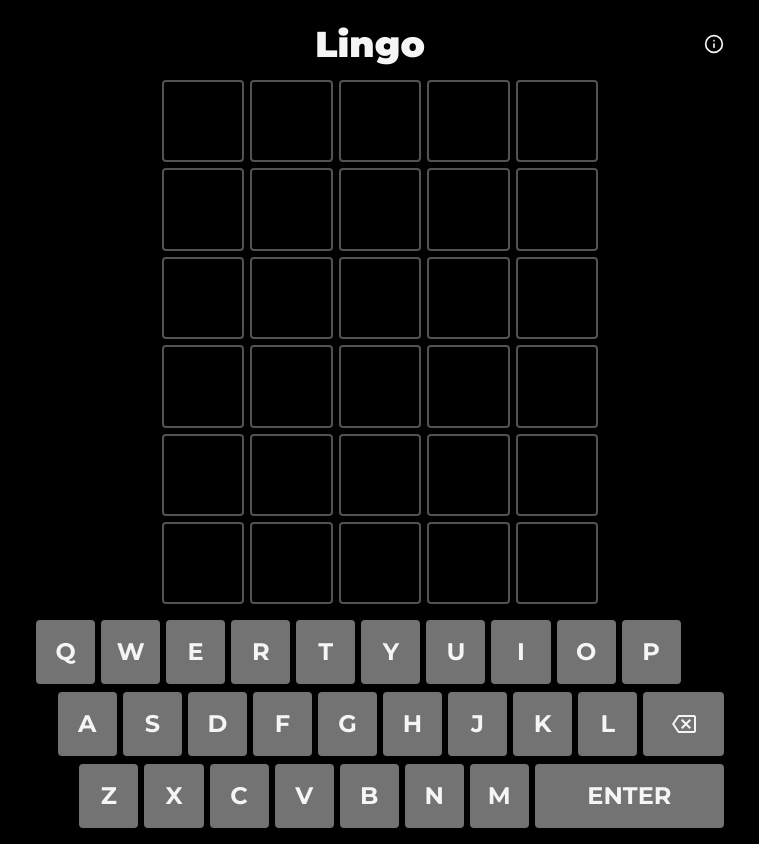
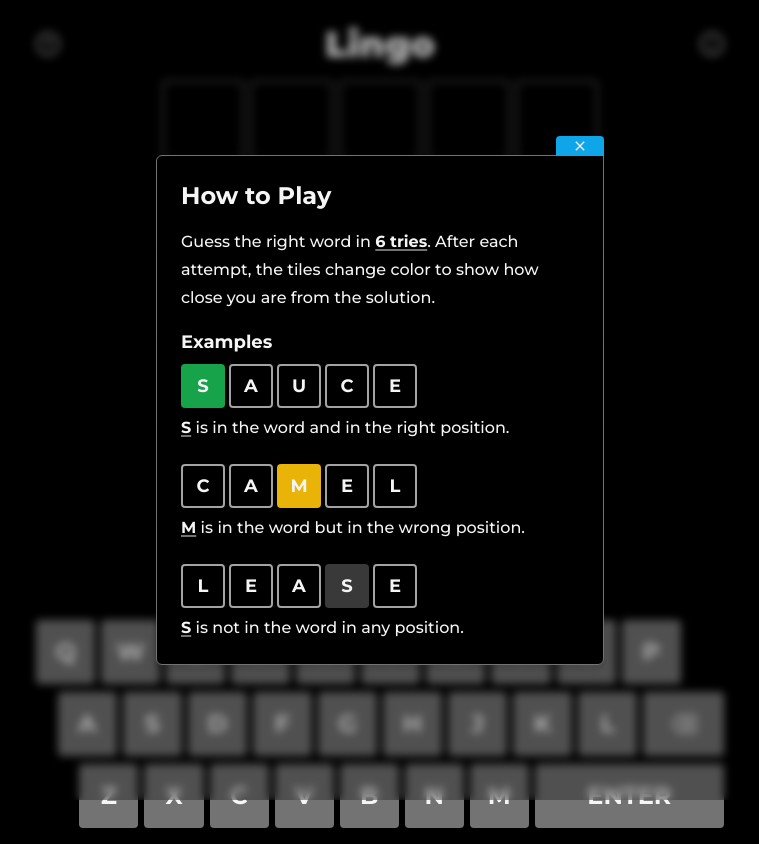
Before and after one commit to leottx/lingo, a React (Vite) app: page / in a window 1280 px wide. Shown: the whole page, without its empty margins (260-1019 px from the left). Built offline with nearby package versions, Linux system fonts and the light colour scheme; what tailwindcss-animation-delay would draw is missing.

Commit message:
feat: cria o modal de regras

```diff
--- a/src/components/ModalAbout.tsx
+++ b/src/components/ModalAbout.tsx
@@ -35,11 +35,11 @@
               <IoMdClose />
             </button>
             <Dialog.Panel className="mx-auto rounded-md rounded-tr-none w-full max-h-[490px] overflow-y-auto max-w-md bg-neutral-50 p-6 text-neutral-800 drop-shadow-lg">
-              <h1 className="mb-8">
+              <h2 className="mb-8">
                 <p className="text-sm font-medium">Hi, my name is</p>
                 <p className="text-2xl font-bold">Leonardo Teixeira 👋</p>
                 <p className="font-medium">Frontend Developer</p>
-              </h1>
+              </h2>
               <p className="leading-[1.7rem]">
                 This game is a Wordle clone. The original game was created by{' '}
                 <a
--- /dev/null
+++ b/src/components/ModalRules.tsx
@@ -0,0 +1,121 @@
+// Hooks
+import { Fragment } from 'react';
+
+// Components
+import { Dialog, Transition } from '@headlessui/react';
+import { IoMdClose } from 'react-icons/io';
+
+// Types
+import { IModal } from '../types';
+
+export const ModalRules = ({ isOpen, setIsOpen }: IModal) => {
+  return (
+    <Transition
+      show={isOpen}
+      enter="transition-opacity duration-100"
+      enterFrom="opacity-0"
+      enterTo="opacity-100"
+      leave="transition-opacity duration-250"
+      leaveFrom="opacity-100"
+      leaveTo="opacity-0"
+      as={Fragment}
+    >
+      <Dialog onClose={() => setIsOpen(false)} className="relative z-50">
+        {/* The backdrop, rendered as a fixed sibling to the panel container */}
+        <div className="fixed inset-0 bg-black/30 backdrop-blur-sm" />
+
+        <div className="fixed inset-0 flex items-center justify-center p-5">
+          <div className="relative">
+            <button
+              className="relative outline-none z-10 -bottom-[1px] block ml-auto bg-sky-500 rounded-[4px] rounded-br-none rounded-bl-none text-neutral-100 px-4 py-[2px]"
+              onClick={() => setIsOpen(false)}
+            >
+              <IoMdClose />
+            </button>
+            <Dialog.Panel className="mx-auto rounded-md rounded-tr-none w-full max-h-[490px] overflow-y-auto max-w-md bg-black p-6 text-neutral-100 font-medium border border-neutral-500 drop-shadow-lg md:max-h-none">
+              <h2 className="text-2xl font-bold">How to Play</h2>
+              <p className="my-4 leading-[1.75rem]">
+                Guess the right word in{' '}
+                <strong className="underline decoration-neutral-500 underline-offset-2 decoration-2">
+                  6 tries
+                </strong>
+                . After each attempt, the tiles change color to show how close
+                you are from the solution.
+              </p>
+              <h3 className="font-bold text-lg">Examples</h3>
+              <div className="flex gap-1 text-neutral-100 my-2">
+                <div className="flex items-center justify-center w-1/5 max-w-[44px] aspect-square border-2 border-transparent bg-green-600 rounded-[4px] uppercase font-bold text-lg">
+                  S
+                </div>
+                <div className="flex items-center justify-center w-1/5 max-w-[44px] aspect-square border-2 border-neutral-400 rounded-[4px] uppercase font-bold text-lg">
+                  A
+                </div>
+                <div className="flex items-center justify-center w-1/5 max-w-[44px] aspect-square border-2 border-neutral-400 rounded-[4px] uppercase font-bold text-lg">
+                  U
+                </div>
+                <div className="flex items-center justify-center w-1/5 max-w-[44px] aspect-square border-2 border-neutral-400 rounded-[4px] uppercase font-bold text-lg">
+                  C
+                </div>
+                <div className="flex items-center justify-center w-1/5 max-w-[44px] aspect-square border-2 border-neutral-400 rounded-[4px] uppercase font-bold text-lg">
+                  E
+                </div>
+              </div>
+              <p>
+                <strong className="underline decoration-neutral-500 underline-offset-2 decoration-2">
+                  S
+                </strong>{' '}
+                is in the word and in the right position.
+              </p>
+              <div className="flex gap-1 text-neutral-100 mb-2 mt-6">
+                <div className="flex items-center justify-center w-1/5 max-w-[44px] aspect-square border-2 border-neutral-400 rounded-[4px] uppercase font-bold text-lg">
+                  C
+                </div>
+                <div className="flex items-center justify-center w-1/5 max-w-[44px] aspect-square border-2 border-neutral-400 rounded-[4px] uppercase font-bold text-lg">
+                  A
+                </div>
+                <div className="flex items-center justify-center w-1/5 max-w-[44px] aspect-square border-2 border-transparent bg-yellow-500 rounded-[4px] uppercase font-bold text-lg">
+                  M
+                </div>
+                <div className="flex items-center justify-center w-1/5 max-w-[44px] aspect-square border-2 border-neutral-400 rounded-[4px] uppercase font-bold text-lg">
+                  E
+                </div>
+                <div className="flex items-center justify-center w-1/5 max-w-[44px] aspect-square border-2 border-neutral-400 rounded-[4px] uppercase font-bold text-lg">
+                  L
+                </div>
+              </div>
+              <p className="mb-6">
+                <strong className="underline decoration-neutral-500 underline-offset-2 decoration-2">
+                  M
+                </strong>{' '}
+                is in the word but in the wrong position.
+              </p>
+              <div className="flex gap-1 text-neutral-100 my-2">
+                <div className="flex items-center justify-center w-1/5 max-w-[44px] aspect-square border-2 border-neutral-400 rounded-[4px] uppercase font-bold text-lg">
+                  L
+                </div>
+                <div className="flex items-center justify-center w-1/5 max-w-[44px] aspect-square border-2 border-neutral-400 rounded-[4px] uppercase font-bold text-lg">
+                  E
+                </div>
+                <div className="flex items-center justify-center w-1/5 max-w-[44px] aspect-square border-2 border-neutral-400 rounded-[4px] uppercase font-bold text-lg">
+                  A
+                </div>
+                <div className="flex items-center justify-center w-1/5 max-w-[44px] aspect-square border-2 border-transparent bg-neutral-700/90 rounded-[4px] uppercase font-bold text-lg">
+                  S
+                </div>
+                <div className="flex items-center justify-center w-1/5 max-w-[44px] aspect-square border-2 border-neutral-400 rounded-[4px] uppercase font-bold text-lg">
+                  E
+                </div>
+              </div>
+              <p>
+                <strong className="underline decoration-neutral-500 underline-offset-2 decoration-2">
+                  S
+                </strong>{' '}
+                is not in the word in any position.
+              </p>
+            </Dialog.Panel>
+          </div>
+        </div>
+      </Dialog>
+    </Transition>
+  );
+};
--- a/src/components/Wordle.tsx
+++ b/src/components/Wordle.tsx
@@ -10,10 +10,13 @@
 import { Board } from './Board';
 import { ModalGameOver } from './ModalGameOver';
 import { ModalAbout } from './ModalAbout';
-import { FiInfo } from 'react-icons/fi';
+import { ModalRules } from './ModalRules';
+import { AiOutlineInfo } from 'react-icons/ai';
+import { BsQuestion } from 'react-icons/bs';
 
 export const Wordle = ({ solution, wordSet }: IWordle) => {
   const [isModalAboutOpen, setIsModalAboutOpen] = useState(false);
+  const [isModalRulesOpen, setIsModalRulesOpen] = useState(true);
 
   /* prettier-ignore */
   const {
@@ -38,16 +41,26 @@
 
   return (
     <div className="flex flex-col min-h-screen justify-between px-4 pt-6 pb-4 max-w-[720px] mx-auto gap-y-4">
-      <header className="text-neutral-100 flex items-center">
-        <h1 className="text-4xl font-black ml-auto">Lingo</h1>
-        <button className="ml-auto" onClick={() => setIsModalAboutOpen(true)}>
-          <FiInfo size="20" />
+      <header className="text-neutral-100 flex items-center justify-between">
+        <button
+          onClick={() => setIsModalRulesOpen(true)}
+          className="flex items-center justify-center rounded-full border-2 outline-none border-neutral-400 w-[24px] h-[24px]"
+        >
+          <BsQuestion size="18" />
+        </button>
+        <h1 className="text-4xl font-black">Lingo</h1>
+        <button
+          onClick={() => setIsModalAboutOpen(true)}
+          className="flex items-center justify-center rounded-full border-2 outline-none border-neutral-400 w-[24px] h-[24px]"
+        >
+          <AiOutlineInfo size="18" />
         </button>
       </header>
       <Board guesses={pastGuesses} currentGuess={currentGuess} turn={turn} />
       <Keyboard usedKeys={usedKeys} handleKeyClick={handleKeyClick} />
       <ModalGameOver isCorrect={isCorrect} turn={turn} solution={solution} />
       <ModalAbout isOpen={isModalAboutOpen} setIsOpen={setIsModalAboutOpen} />
+      <ModalRules isOpen={isModalRulesOpen} setIsOpen={setIsModalRulesOpen} />
     </div>
   );
 };
```
